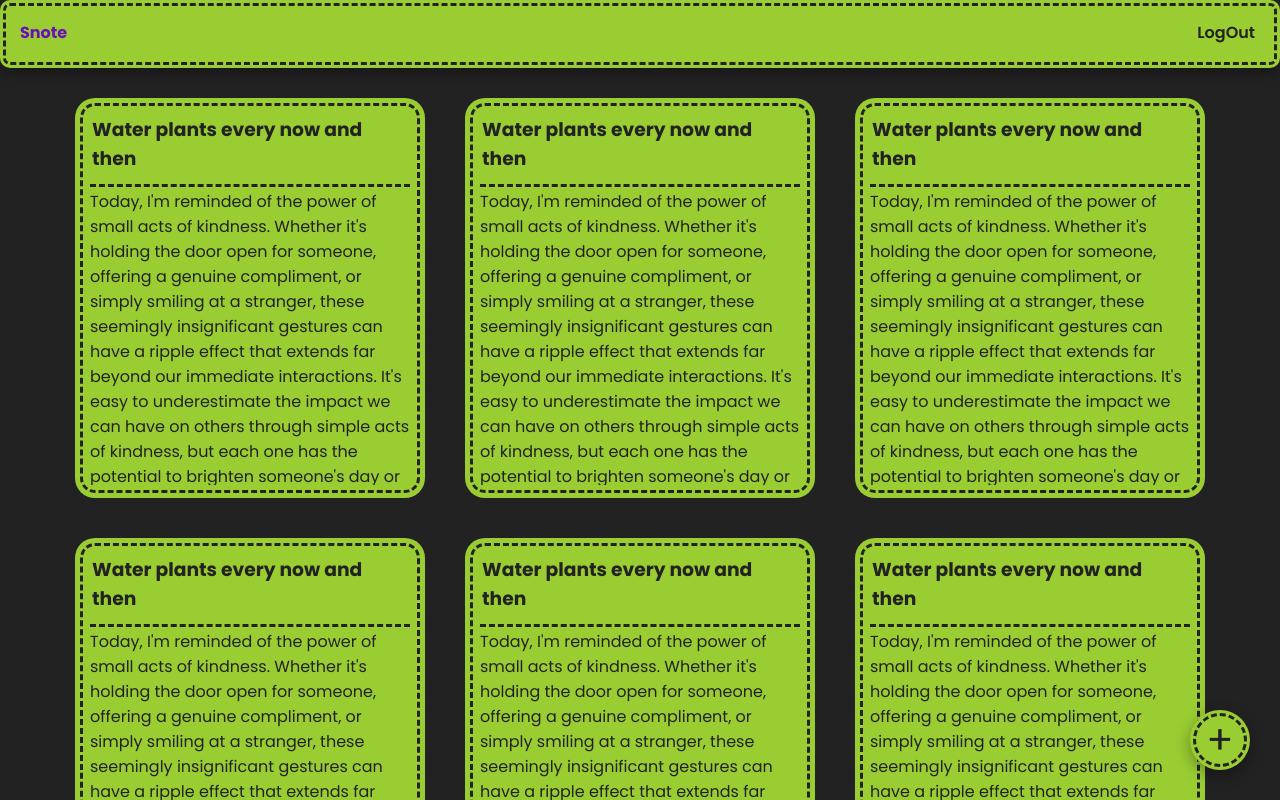
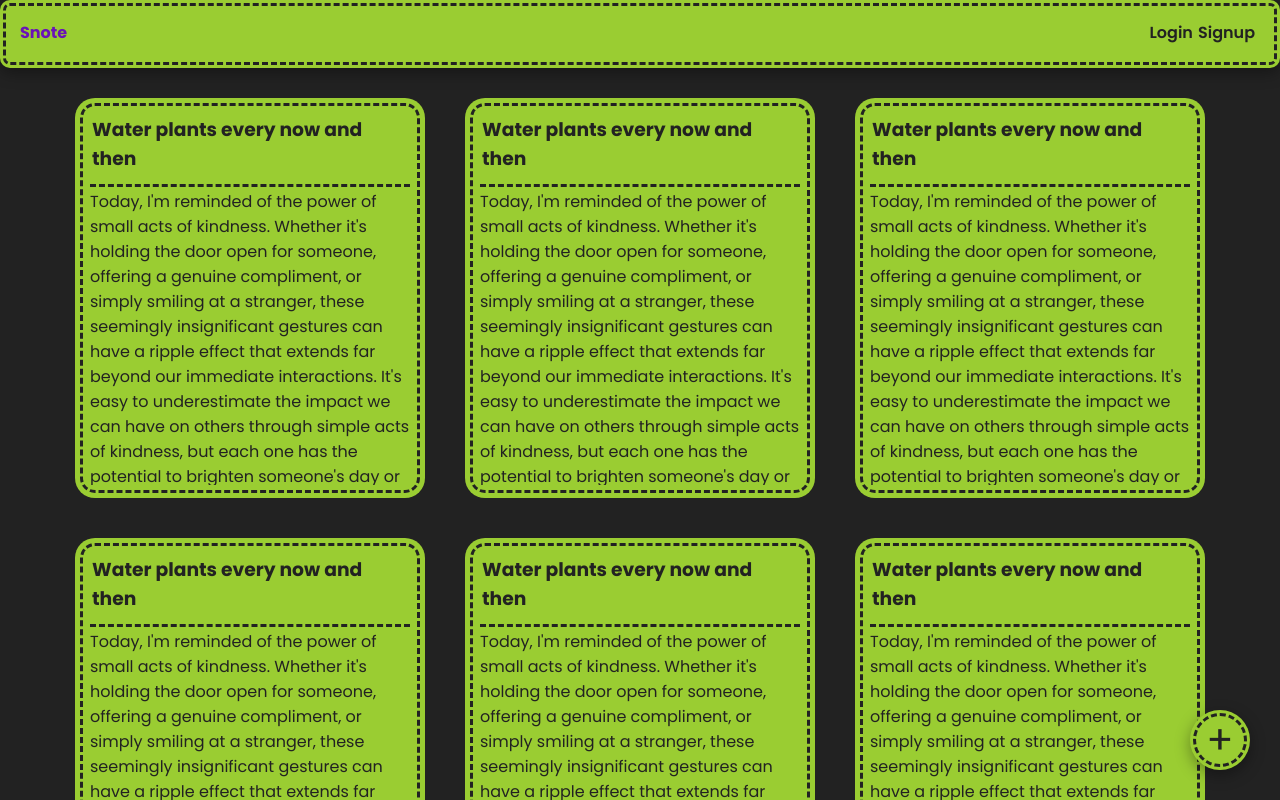
Before and after one commit to sayanbose-0000/snotes, a React (Vite) app in the folder client/: page / in a window 1280 px wide. Shown: the top 800 px of the page. Built offline with nearby package versions, Linux system fonts and the light colour scheme; no server answers.

Commit message:
added stuffs

```diff
--- a/client/src/Navbar.jsx
+++ b/client/src/Navbar.jsx
@@ -1,9 +1,14 @@
-  import { useEffect, useState } from 'react';
+import { useEffect, useContext } from 'react';
 import '../styles/navbar.css';
 import { Link } from "react-router-dom";
+import { userContext } from './main';
 
 const Navbar = () => {
-    const [userInfo, setUserInfo] = useState('');
+  const { setUserInfo, userInfo } = useContext(userContext);
+
+  const handleLogOut = (e) => {
+    e.preventDefault();
+  }
 
   useEffect(() => {
     fetch('http://localhost:3000/profile', {
@@ -15,18 +20,18 @@
         setUserInfo(info);
       })
     })
-      console.log(userInfo)
   }, [])
+
+  const userName = userInfo?.username;
 
   return (
     <div className="navbar">
       <Link to="/" className='goodnotes'>Snote</Link>
-        {/*<a href="" className='goodnotes'>goodnotes</a>*/}
       {
-          userInfo!=="Invalid token" ?
+        userName ?
           <div className="register">
             <p className='username'>{userInfo.username}</p>
-              <button className='logout'>LogOut</button>
+            <button className='logout' onClick={(e) => handleLogOut(e)} >LogOut</button>
           </div>
           :
           <div className="register">
--- a/client/src/main.jsx
+++ b/client/src/main.jsx
@@ -1,34 +1,48 @@
-import React from 'react'
+import React, { createContext, useState } from 'react'
 import ReactDOM from 'react-dom/client'
-import {createBrowserRouter, RouterProvider} from "react-router-dom";
+import { createBrowserRouter, RouterProvider } from "react-router-dom";
 import ErrorPage from './ErrorPage.jsx';
 import Home from "./Home.jsx";
 import Layout from "./Layout.jsx";
 import Login from "./Login.jsx";
 import Signup from "./Signup.jsx";
 import NewNote from "./NewNote.jsx";
+import { useContext } from 'react';
+
+
+// used for useContext
+export const userContext = createContext({});
+
+const UserContextProvider = ({children}) => {
+  const [userInfo, setUserInfo] = useState({});
+  return (
+    <userContext.Provider value={{ userInfo, setUserInfo }}>
+      {children}
+    </userContext.Provider>
+  )
+}
 
 const router = createBrowserRouter([
   {
     path: "/",
-    element: <Layout/>,
-    errorElement: <ErrorPage/>,
+    element: <Layout />,
+    errorElement: <ErrorPage />,
     children: [
       {
         path: "/",
-        element: <Home/>
+        element: <Home />
       },
       {
         path: "/login",
-        element: <Login/>
+        element: <Login />
       },
       {
         path: "/signup",
-        element: <Signup/>
+        element: <Signup />
       },
       {
         path: "/addnote",
-        element: <NewNote/>
+        element: <NewNote />
       },
 
     ]
@@ -38,6 +52,8 @@ const router = createBrowserRouter([
 
 ReactDOM.createRoot(document.getElementById('root')).render(
   <React.StrictMode>
-    <RouterProvider router={router}/>
+    <UserContextProvider>
+      <RouterProvider router={router} />
+    </UserContextProvider>
   </React.StrictMode>,
 )
```
Lines whose indentation alone changed are shown as unchanged.
